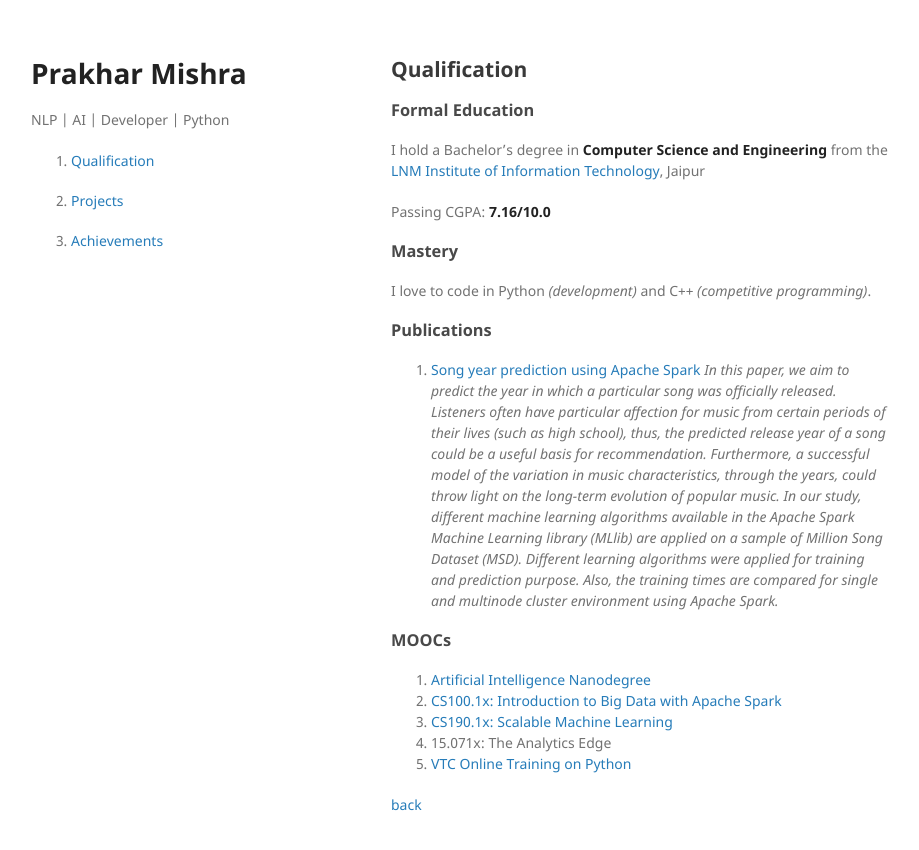
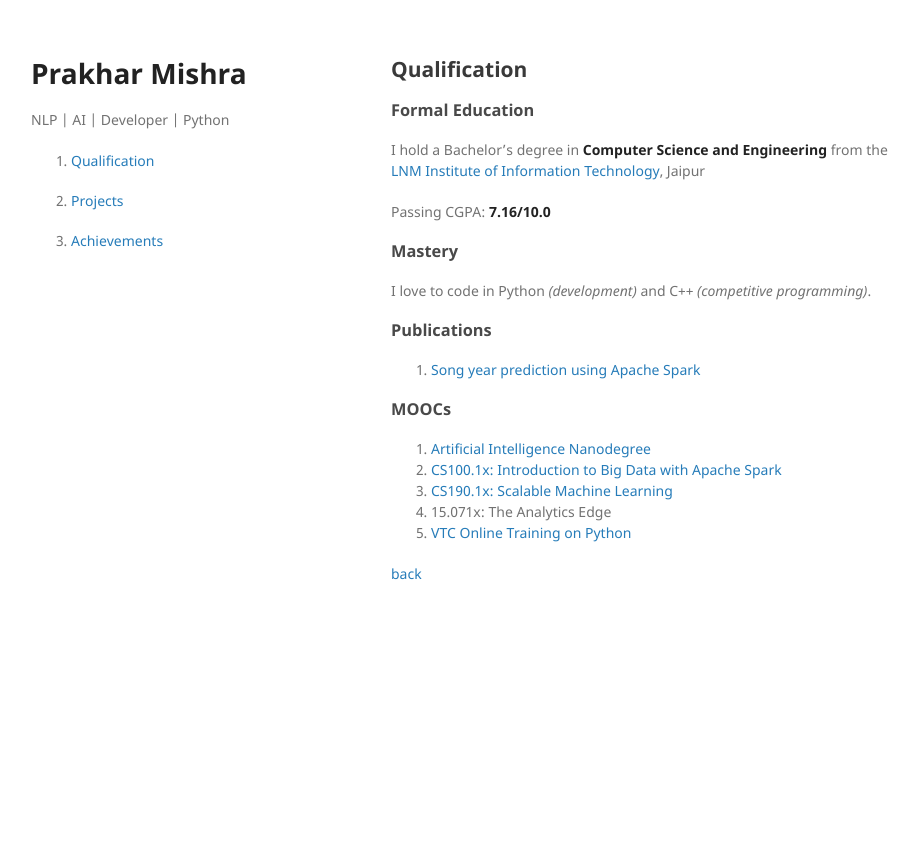
Before and after one commit to prakhar21/profile, a Jekyll site: the page built from coursework.md, in a window 1280 px wide. Shown: the top 850 px of the page, without its empty margins (179-1098 px from the left). Built offline with Jekyll 4.4.1, drawn with Linux system fonts in a browser that asks for light colours; our own code applies the rules of GitHub Pages for plain Markdown files.

Commit message:
publication

```diff
--- a/coursework.md
+++ b/coursework.md
@@ -18,15 +18,6 @@ I love to code in Python _(development)_ and C++ _(competitive programming)_.
 ### [](#header-3)Publications
 
 1. [Song year prediction using Apache Spark](http://ieeexplore.ieee.org/document/7732275/)
-_In this paper, we aim to predict the year in which a particular song was officially released.
-Listeners often have particular affection for music from certain periods of their lives (such as
-high school), thus, the predicted release year of a song could be a useful basis for recommendation.
-Furthermore, a successful model of the variation in music characteristics, through the years, could
-throw light on the long-term evolution of popular music. In our study, different machine learning
-algorithms available in the Apache Spark Machine Learning library (MLlib) are applied on a sample of
-Million Song Dataset (MSD). Different learning algorithms were applied for training and prediction
-purpose. Also, the training times are compared for single and multinode cluster environment using
-Apache Spark._
 
 
 ### [](#header-3)MOOCs
```
